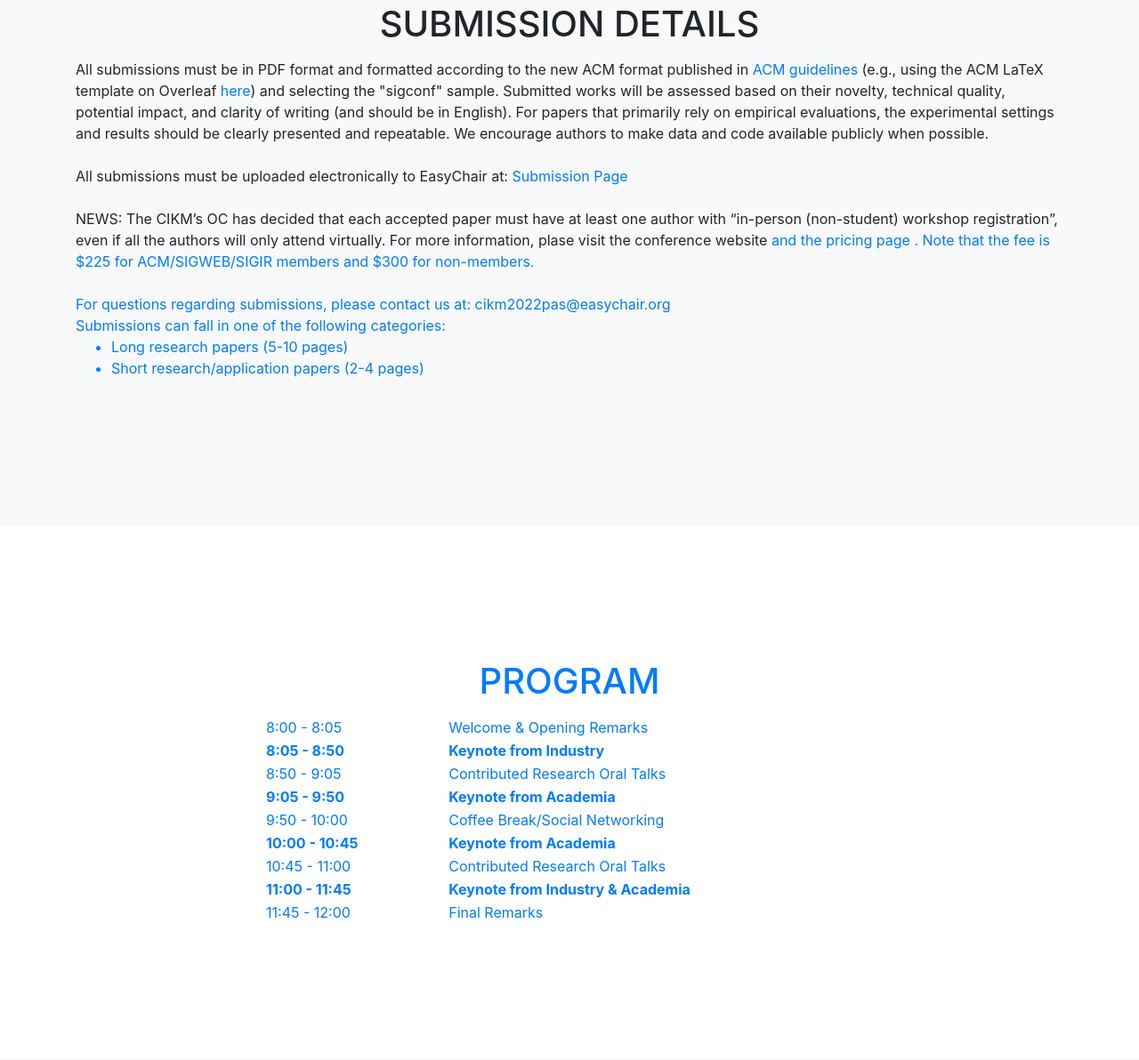
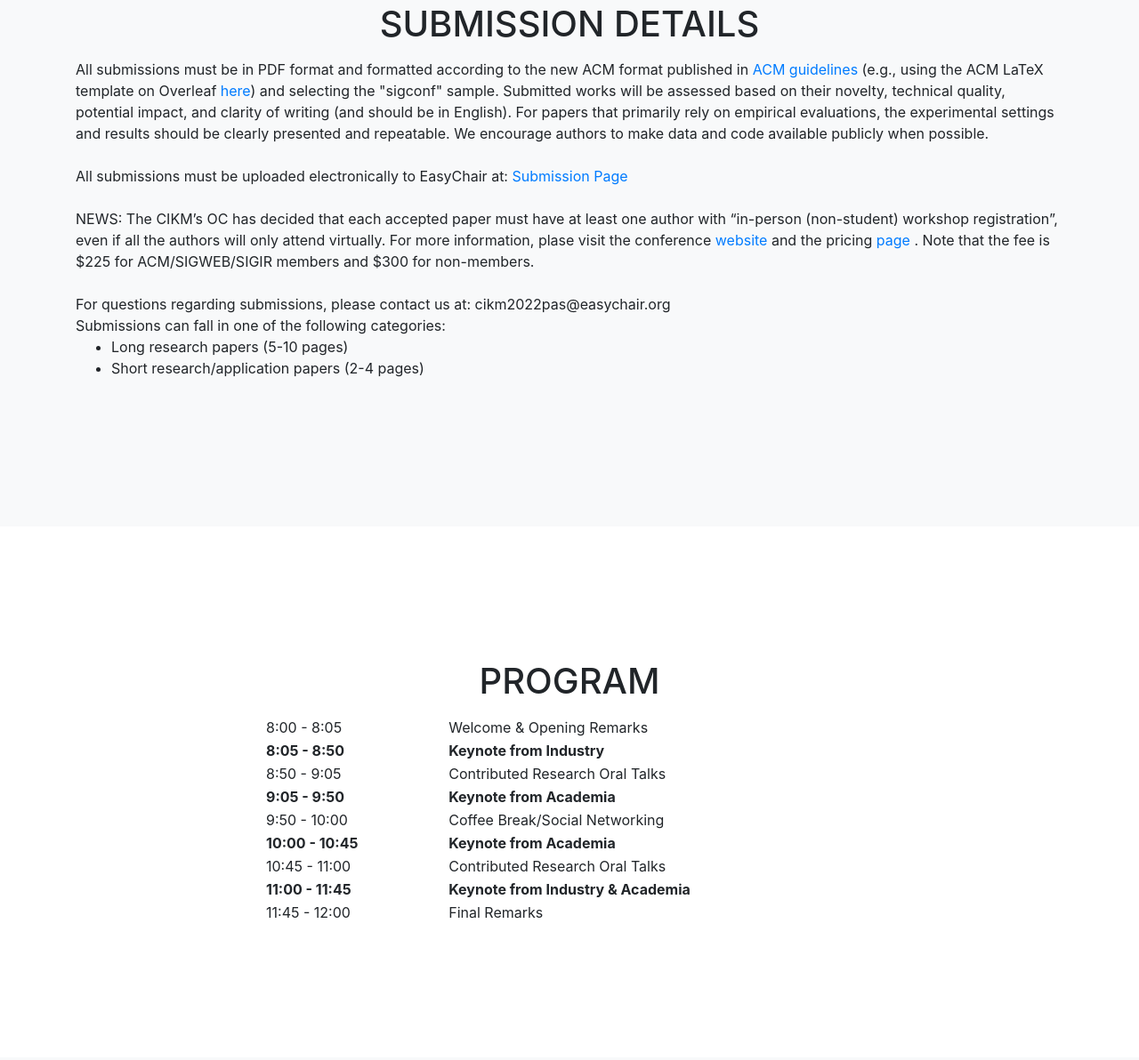
Before and after one commit to PASWorkshop22/PASWorkshop22.github.io, a website with bundled scripts: page index.html in a window 1280 px wide. Shown: the part 3365-4557 px from the top of the page at 89% size. Built offline with nearby package versions, Linux system fonts and the light colour scheme; files whose address does not match are found by name; a web font is replaced by a local one.

Commit message:
Update index.html

```diff
--- a/index.html
+++ b/index.html
@@ -174,7 +174,7 @@
 
 	    All submissions must be uploaded electronically to EasyChair at: <a href="https://easychair.org/conferences/?conf=cikm22pas">Submission Page</a><br /><br />
 
-	    NEWS: The CIKM’s OC has decided that each accepted paper must have at least one author with “in-person (non-student) workshop registration”, even if all the authors will only attend virtually. For more information, plase visit the conference website <a href="https://www.cikm2022.org"> and the pricing page <a href="https://www.cikm2022.org/pricing">. Note that the fee is $225 for ACM/SIGWEB/SIGIR members and $300 for non-members.<br /><br />
+	    NEWS: The CIKM’s OC has decided that each accepted paper must have at least one author with “in-person (non-student) workshop registration”, even if all the authors will only attend virtually. For more information, plase visit the conference <a href="https://www.cikm2022.org"> website </a> and the pricing <a href="https://www.cikm2022.org/pricing"> page </a>. Note that the fee is $225 for ACM/SIGWEB/SIGIR members and $300 for non-members.<br /><br />
 
 	    For questions regarding submissions, please contact us at: cikm2022pas@easychair.org
 	    <br />
```
